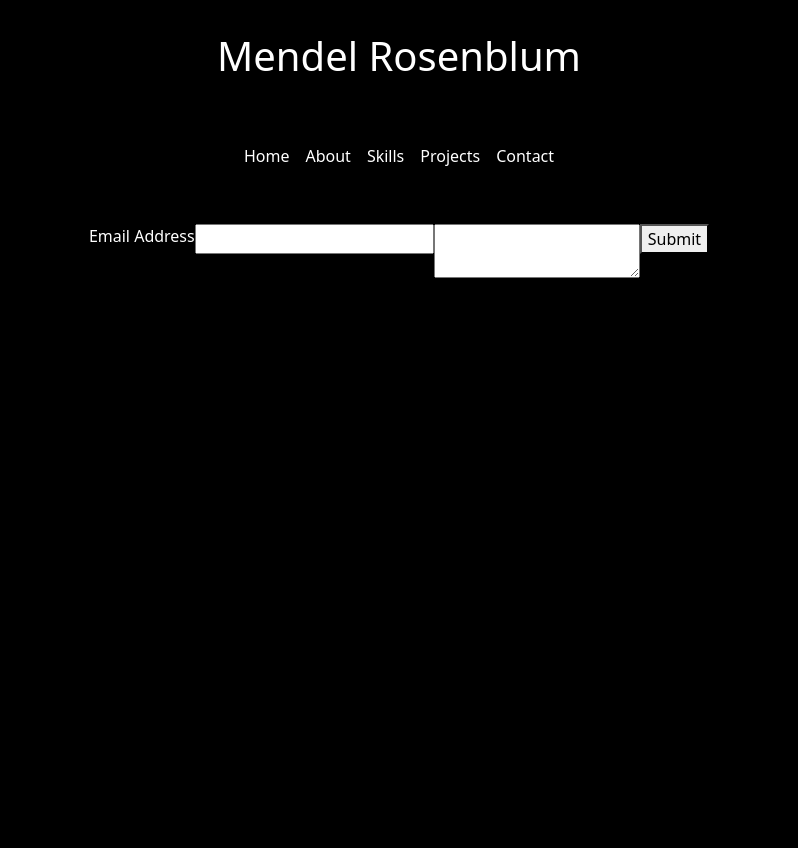
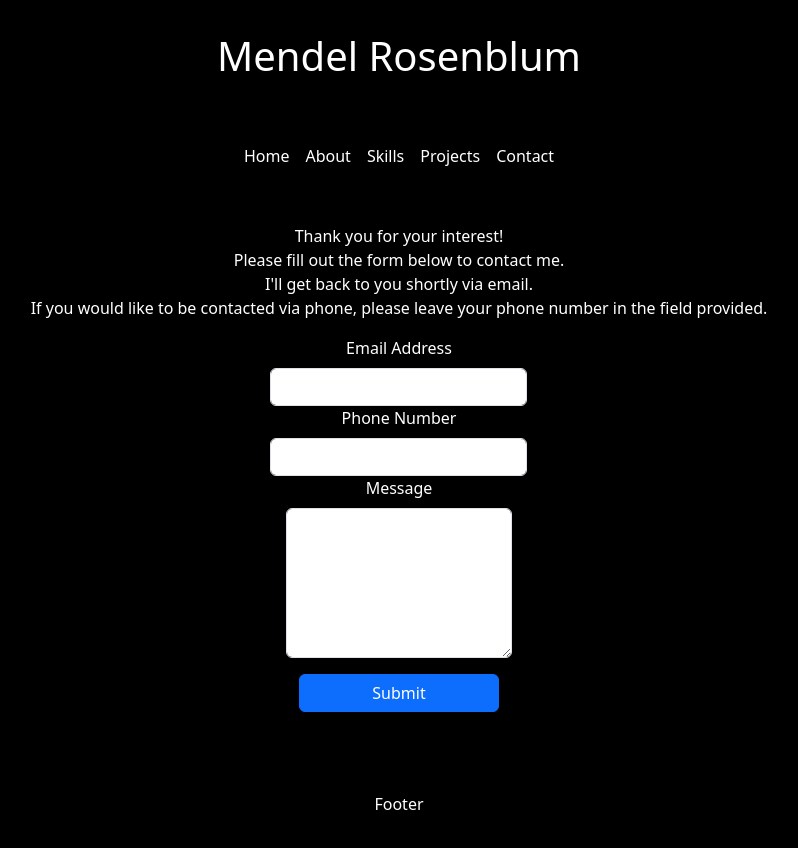
Before and after one commit to mendelr20/portfollio-website, a React (Create React App) app: page /contact in a window 1280 px wide. Shown: the top 848 px of the page, without its empty margins (241-1039 px from the left). Before the commit the page ends 800 px from the top, so only its background shows below. Built offline with nearby package versions, Linux system fonts and the light colour scheme.

Commit message:
adding contact form

```diff
--- a/src/components/App.js
+++ b/src/components/App.js
@@ -7,12 +7,14 @@ import Contact from "./Contact";
 import Projects from "./Projects";
 import Skills from "./Skills";
 import Header from "./Header"
+import Footer from "./Footer";
 
 function App() {
   return (
-    <div>
+    <div className="app-container bg-black d-flex flex-column min-vh-100">
       <Header />
       <NavBar />
+      <main className="flex-grow-1">
         <Routes className="routes">
           <Route path="/about" element={<About />} />
           <Route path="/contact" element={<Contact />} />
@@ -20,7 +22,10 @@ function App() {
           <Route path="/skills" element={<Skills />} />
           <Route path="/" element={<HomePage />} />
         </Routes>
+      </main>
+      <Footer />
     </div>
   );
 }
-export default App
+
+export default App;
--- a/src/components/ContactForm.js
+++ b/src/components/ContactForm.js
@@ -1,41 +1,73 @@
-import React from 'react';
-import { useForm, ValidationError } from '@formspree/react';
+import React from "react";
+import { useForm, ValidationError } from "@formspree/react";
+import { Form, Button } from "react-bootstrap";
 
 function ContactForm() {
   const [state, handleSubmit] = useForm("xjvdzyqe");
 
   if (state.succeeded) {
-      return <p>Thanks for joining!</p>;
+    return (
+      <p className="text-success">
+        Thanks for reaching out! I will get in contact with you shortly.
+      </p>
+    );
   }
 
   return (
-      <form className="d-flex justify-content-center align-items-start bg-black text-white py-3" onSubmit={handleSubmit}>
-      <label htmlFor="email">
-        Email Address
-      </label>
-      <input
-        id="email"
-        type="email"
-        name="email"
-      />
-      <ValidationError
-        prefix="Email"
-        field="email"
-        errors={state.errors}
-      />
-      <textarea
-        id="message"
+    <Form
+      className="d-flex flex-column align-items-center text-center bg-black text-white py-3"
+      onSubmit={handleSubmit}
+    >
+      <p className="intro-message">
+        Thank you for your interest!
+        <br/>
+        Please fill out the form below to contact
+        me.
+        <br/>
+        I'll get back to you shortly via email.
+        <br/>
+        If you would like to be
+        contacted via phone, please leave your phone number in the field
+        provided.
+      </p>
+
+      <Form.Group controlId="email">
+        <Form.Label>Email Address</Form.Label>
+        <Form.Control type="email" name="email" />
+        <ValidationError prefix="Email" field="email" errors={state.errors} />
+      </Form.Group>
+
+      <Form.Group controlId="phone">
+        <Form.Label>Phone Number</Form.Label>
+        <Form.Control type="text" name="phone" />
+        <ValidationError prefix="Phone" field="phone" errors={state.errors} />
+      </Form.Group>
+
+      <Form.Group controlId="message">
+        <Form.Label>Message</Form.Label>
+        <Form.Control
+          as="textarea"
           name="message"
+          style={{ minHeight: "150px", height: "auto" }}
+          className="resize-none"
         />
         <ValidationError
           prefix="Message"
           field="message"
           errors={state.errors}
         />
-      <button type="submit" disabled={state.submitting}>
+      </Form.Group>
+
+      <Button
+        type="submit"
+        disabled={state.submitting}
+        className="mt-3"
+        style={{ width: "200px" }}
+      >
         Submit
-      </button>
-    </form>
+      </Button>
+    </Form>
   );
 }
-export default ContactForm
+
+export default ContactForm;
--- /dev/null
+++ b/src/components/Footer.js
@@ -0,0 +1,9 @@
+import React from 'react'
+
+function Footer() {
+  return (
+    <div className="bg-black text-white text-center py-5">Footer</div>
+  )
+}
+
+export default Footer
--- a/src/components/Skills.js
+++ b/src/components/Skills.js
@@ -2,7 +2,7 @@ import React from 'react'
 
 function Skills() {
   return (
-    <div className="d-flex justify-content-center align-items-start bg-black text-white py-3">Skills</div>
+    <div className="bg-black text-white text-center py-5">Skills</div>
   )
 }
 
```
Lines whose indentation alone changed are shown as unchanged.
